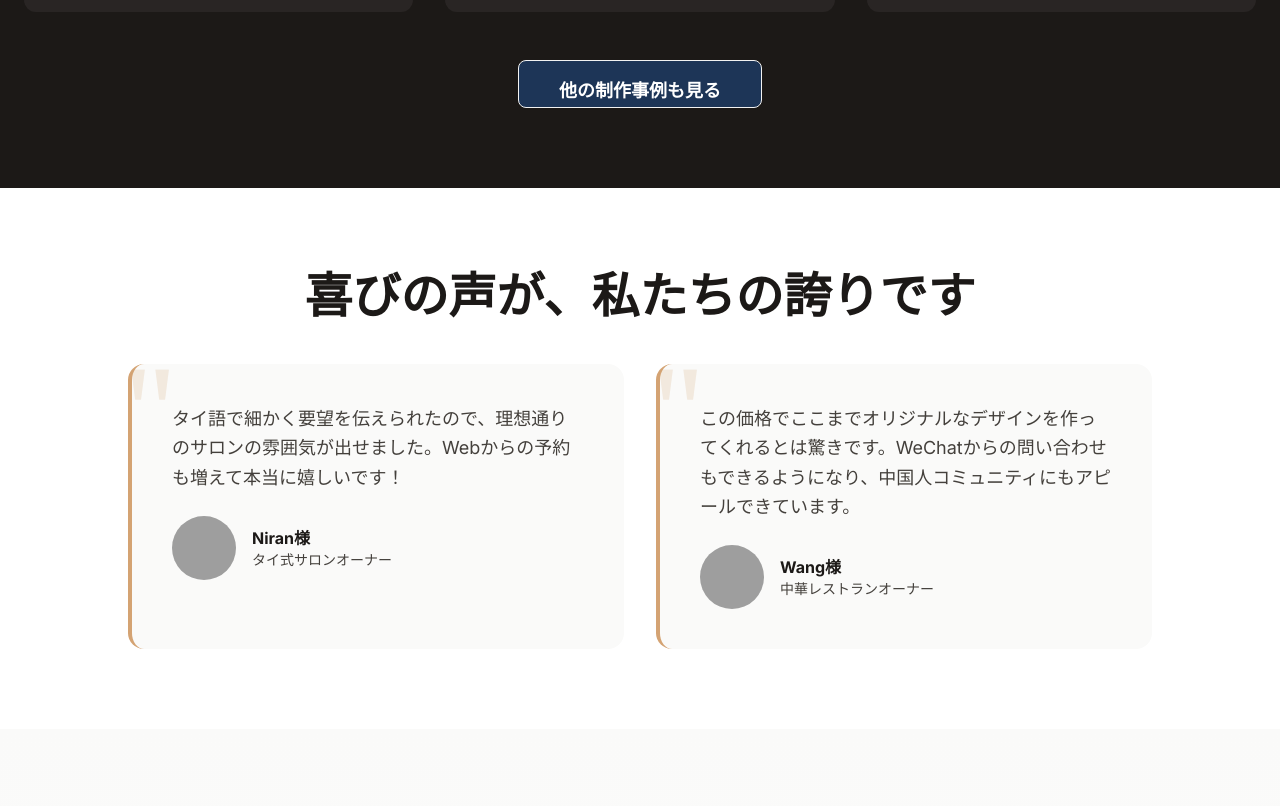
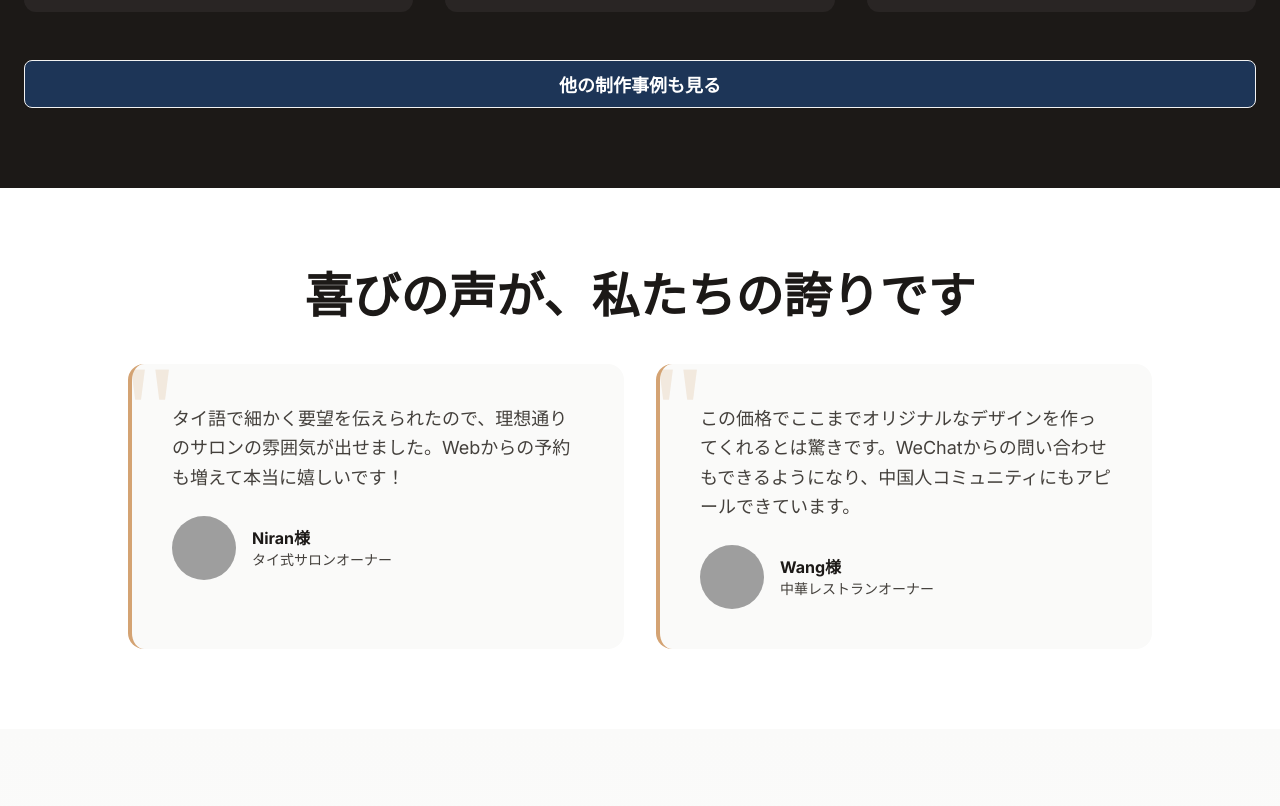
Before and after one commit to greatworkjapan/webtest, an Astro site: page / in a window 1280 px wide. Shown: the part 3554-4360 px from the top of the page. Built offline with nearby package versions, Linux system fonts and the light colour scheme; Astro itself is replaced by a stand-in of ours; grey boxes are pictures that could not be loaded.

Commit message:
Update CaseStudies.astro

```diff
--- a/src/components/CaseStudies.astro
+++ b/src/components/CaseStudies.astro
@@ -55,7 +55,7 @@ const cases = [
     </div>
 
     <div class="text-center mt-12">
-      <a href="#contact" class="btn bg-primary text-white px-10 py-4 rounded-lg text-lg font-semibold hover:bg-primary-light hover:-translate-y-1 hover:shadow-xl transition-all duration-300 inline-block">
+      <a href="#contact" class="btn bg-primary text-white px-10 py-4 rounded-lg text-lg leading-none font-semibold flex items-center justify-center hover:bg-primary-light hover:-translate-y-1 hover:shadow-xl transition-all duration-300 inline-block">
         他の制作事例も見る
       </a>
     </div>
```
